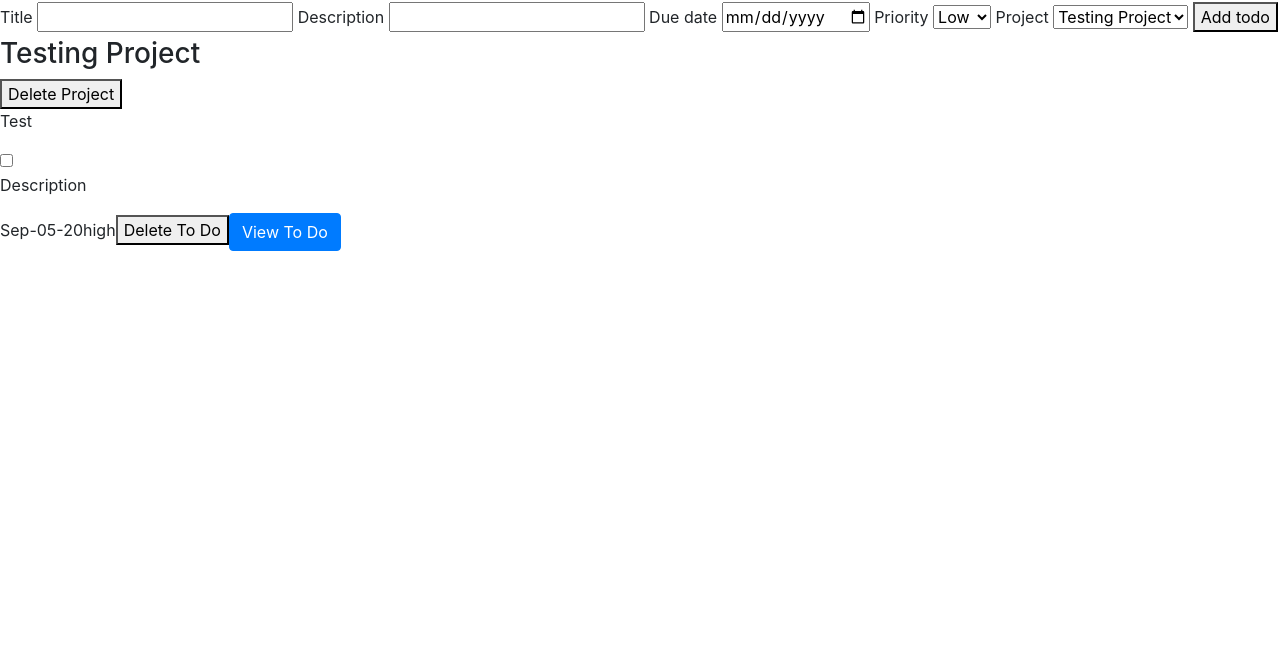
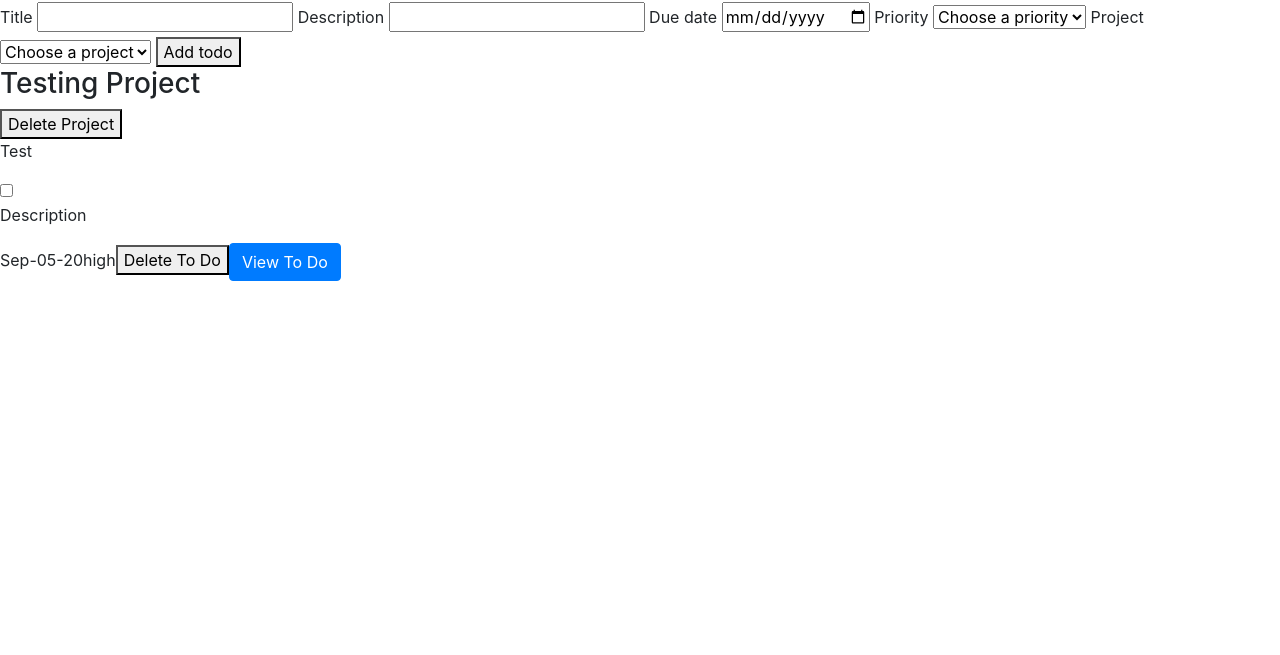
Before and after one commit to santiagorodriguezbermudez/todolist, a website built with webpack: page dist/index.html in a window 1280 px wide. Shown: the part 145-800 px from the top of the page. Built offline with nearby package versions, Linux system fonts and the light colour scheme.

Commit message:
Add ids for the forms and option "placeholder" for the select lists

```diff
--- a/dist/index.html
+++ b/dist/index.html
@@ -10,14 +10,14 @@
   </head>
   <body>
     <h1>Add project</h1>
-    <form action="">
+    <form action="" id="project-form">
       <label for="title">Project title</label>
       <input type="text" name="project-title" id="project-title">
       <button type="button" onclick="addProject()" id="add-project">Add project</button>
     </form>
 
     <h1>Add todo</h1>
-    <form action="">
+    <form action="" id="todo-form">
       <label for="title">Title</label>
       <input type="text" name="title" id="title">
 
@@ -29,12 +29,14 @@
 
       <label for="priorities">Priority</label>
       <select id="priorities" name="priorities">
+        <option value="" disabled selected hidden>Choose a priority</option>
         <option value="low">Low</option>
         <option value="high">High</option>
       </select>
 
       <label for="projects">Project</label>
       <select id="projects" name="projects">
+        <option value="" disabled selected hidden>Choose a project</option>
       </select>
 
       <button type="button" onclick="addToDo()">Add todo</button>
```
